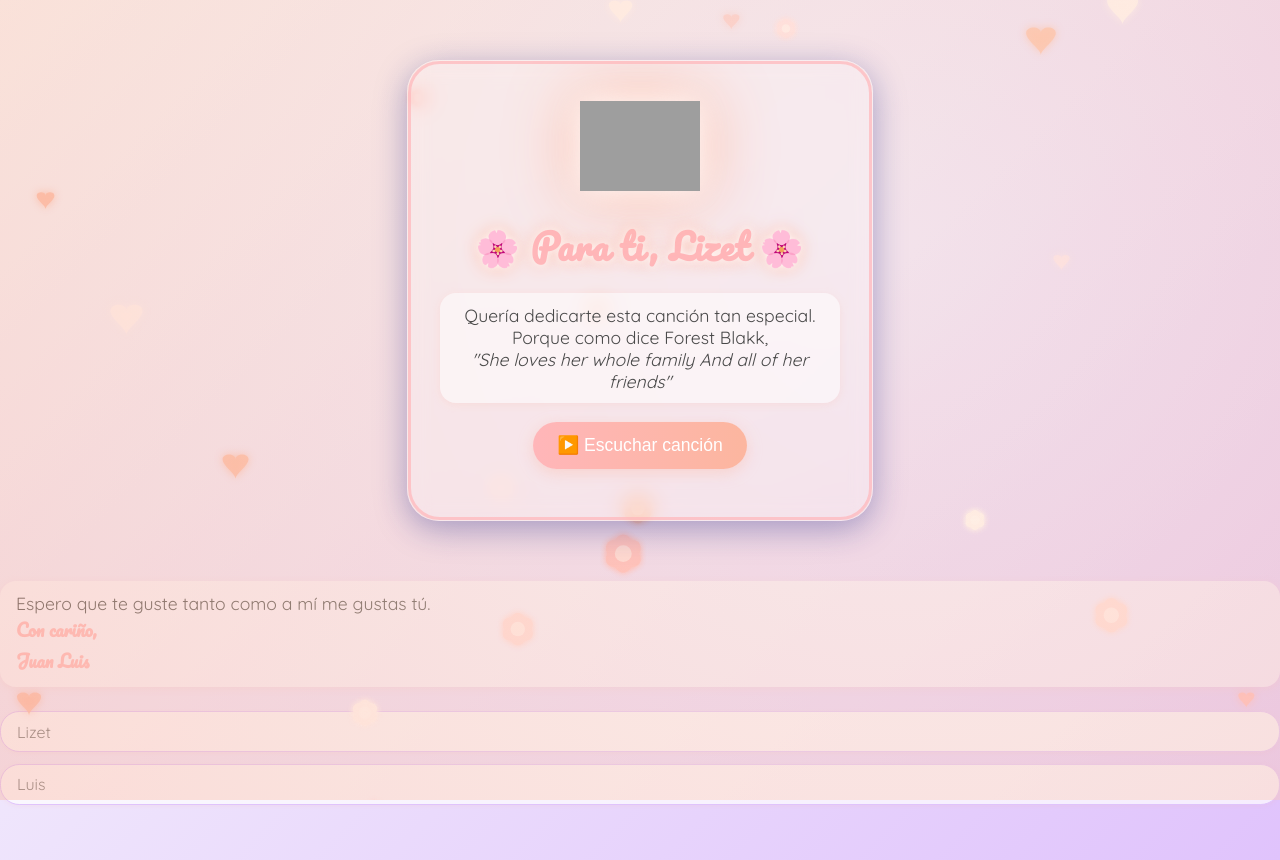
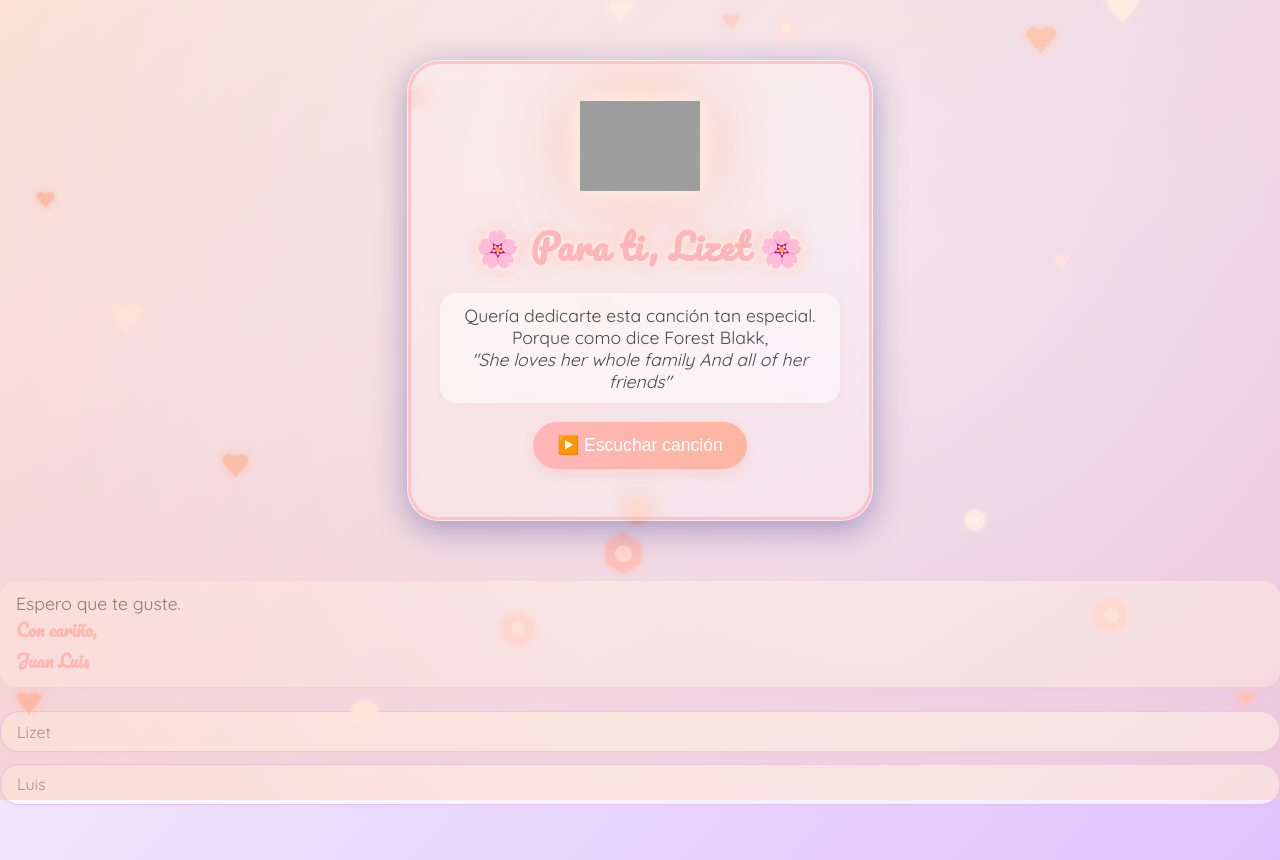
Before and after one commit to luisch2610/snoopy, a plain HTML site: page index.html in a window 1280 px wide. Drawn offline with Linux system fonts and the light colour scheme; grey boxes are pictures that could not be loaded.

Commit message:
Actualizacion de archivo:index.html

```diff
--- a/index.html
+++ b/index.html
@@ -30,7 +30,7 @@
             </div>
         </div>
         <p class="dedicatory animate-in">
-            Espero que te guste tanto como a mí me gustas tú.<br>
+            Espero que te guste.<br>
             <strong>Con cariño,<br><span class="firma" id="nombre-firma">Juan Luis</span></strong>
         </p>
         <div class="inputs">
```
